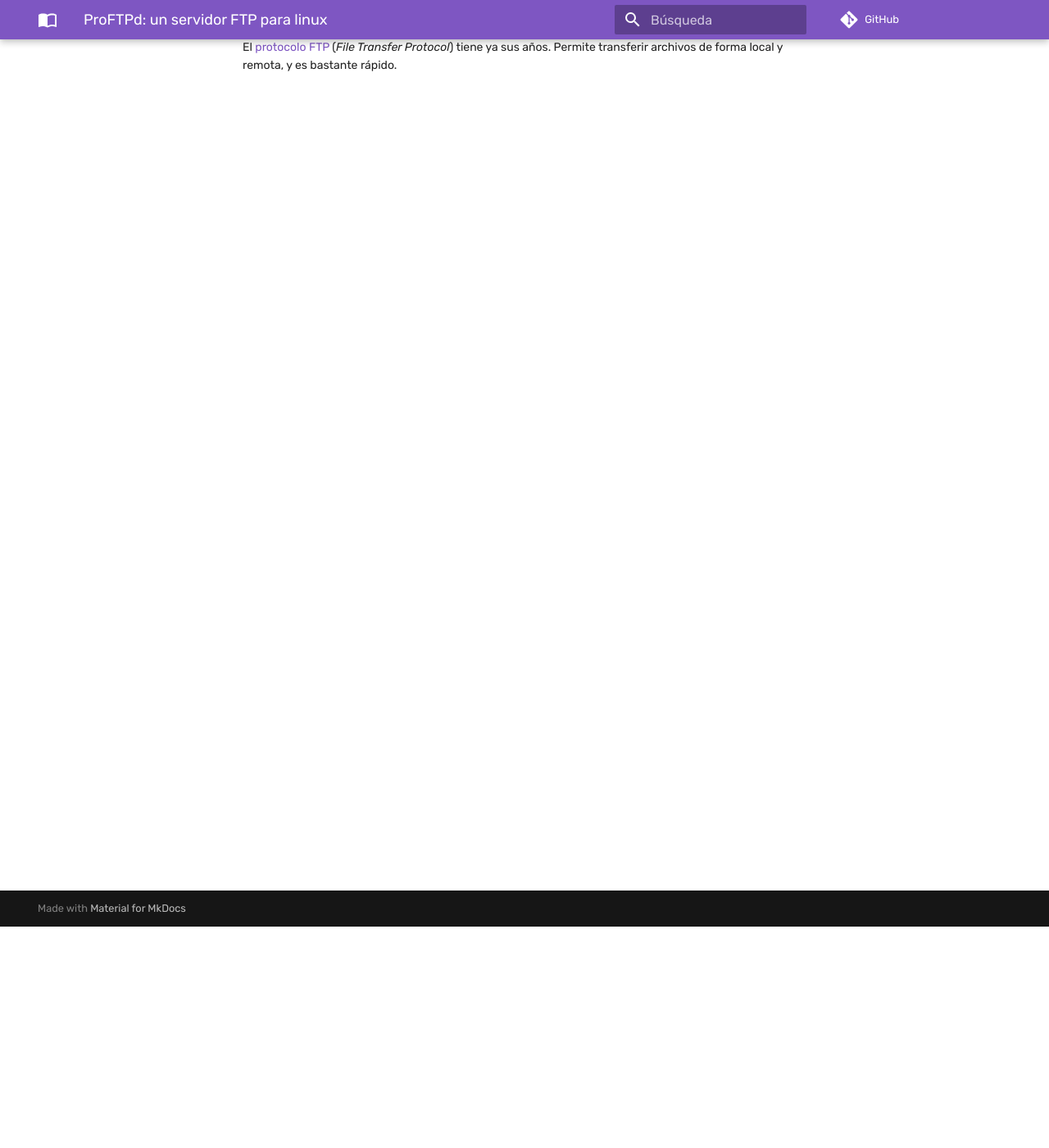
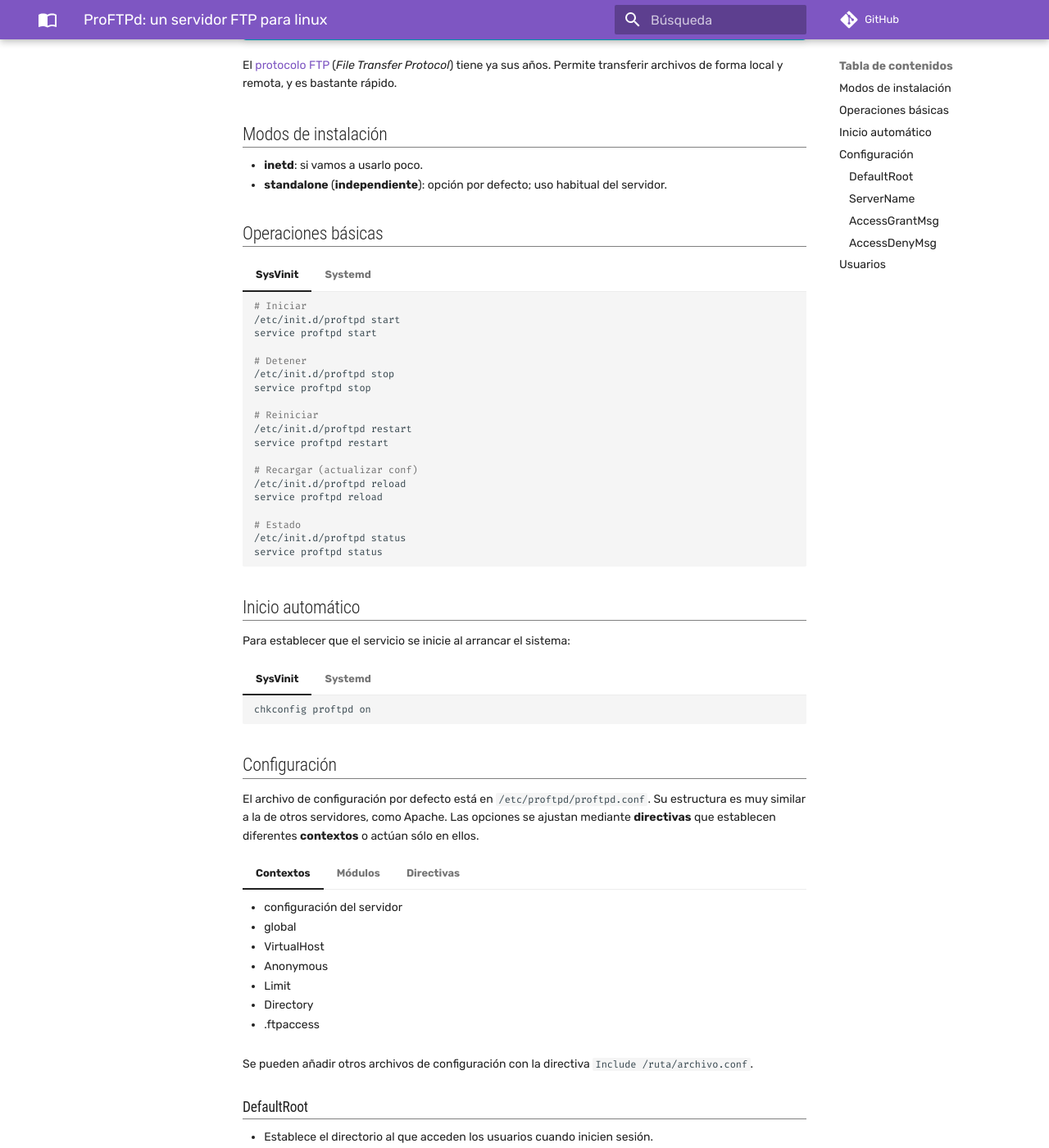
Before and after one commit to jaimeranchal/ohdaw, an MkDocs documentation site: the page built from docs/Herramientas/Servidores/proftpd.md, in a window 1280 px wide and 1400 px high, scrolled down 270 px. Shown: the whole window at 82% size. Built offline with MkDocs 1.6.1 and Material for MkDocs 9.7.7, drawn with Linux system fonts in a browser that asks for light colours; comment, search, counter and statistics services are not loaded; some of the changed text lies outside the part shown.

Commit message:
Actualización notas proftpd

````diff
--- a/docs/Herramientas/Servidores/proftpd.md
+++ b/docs/Herramientas/Servidores/proftpd.md
@@ -1,6 +1,141 @@
 # ProFTPd: un servidor FTP para linux
 
 !!! info "Fuentes"
-    - https://www.redeszone.net/tutoriales/servidores/proftpd/
+    - [Tutorial básico (redeszone.net)](https://www.redeszone.net/tutoriales/servidores/proftpd/)
+    - [Documentación oficial (proftpd.org)](http://www.proftpd.org/docs/)
 
 El [protocolo FTP](https://es.wikipedia.org/wiki/Protocolo_de_transferencia_de_archivos) (_File Transfer Protocol_) tiene ya sus años. Permite transferir archivos de forma local y remota, y es bastante rápido.
+
+## Modos de instalación
+
+- **inetd**: si vamos a usarlo poco.
+- **standalone** (**independiente**): opción por defecto; uso habitual del servidor.
+
+## Operaciones básicas
+
+=== "SysVinit"
+    ```bash
+    # Iniciar
+    /etc/init.d/proftpd start
+    service proftpd start
+
+    # Detener
+    /etc/init.d/proftpd stop
+    service proftpd stop
+
+    # Reiniciar
+    /etc/init.d/proftpd restart
+    service proftpd restart
+
+    # Recargar (actualizar conf)
+    /etc/init.d/proftpd reload
+    service proftpd reload
+
+    # Estado
+    /etc/init.d/proftpd status
+    service proftpd status
+    ```
+=== "Systemd"
+    ```bash
+    # Iniciar
+    systemctl start proftpd
+    systemctl start proftpd.service
+
+    # Detener
+    systemctl stop proftpd
+    systemctl stop proftpd.service
+
+    # Reiniciar
+    systemctl restart proftpd
+    systemctl restart proftpd.service
+
+    # Recargar (actualizar conf)
+    systemctl reload proftpd
+    systemctl reload proftpd.service
+
+    # Estado
+    systemctl status proftpd
+    systemctl status proftpd.service
+    ```
+
+## Inicio automático
+
+Para establecer que el servicio se inicie al arrancar el sistema:
+
+=== "SysVinit"
+    ```bash
+    chkconfig proftpd on
+    ```
+=== "Systemd"
+    ```bash
+    systemctl enable proftpd
+    systemctl enable proftpd.service
+    ```
+
+## Configuración
+
+El archivo de configuración por defecto está en `/etc/proftpd/proftpd.conf`. Su estructura es muy similar a la de otros servidores, como Apache. Las opciones se ajustan mediante **directivas** que establecen diferentes **contextos** o actúan sólo en ellos.
+
+=== "Contextos"
+    - configuración del servidor
+    - global
+    - VirtualHost
+    - Anonymous
+    - Limit
+    - Directory
+    - .ftpaccess
+=== "Módulos"
+    Los más relevantes:
+
+    - `mod_auth`: autenticación
+    - `mod_log`: soporte para archivos de registro
+    - `mod_ldap`: soporte para autenticación con LDAP
+    - `mod_sql`: soporte para SQL
+    - `mod_tls`: soporte para el protocolo TLS/SSL
+=== "Directivas"
+
+
+Se pueden añadir otros archivos de configuración con la directiva `Include /ruta/archivo.conf`.
+
+### DefaultRoot
+
+- Establece el directorio al que acceden los usuarios cuando inicien sesión.
+- Puedes añadir tantos parámetros como usuarios o grupos diferentes necesites
+
+```conf
+# Sintaxis
+DefaultRoot [dir] [grupo de usuarios con acceso a dir]
+
+DefaultRoot /home/ftp A # A solo puede acceder a /home/ftp
+DefaultRoot / B         # B puede acceder a todo el disco
+```
+
+### ServerName
+
+Asigna un nombre al servidor
+
+### AccessGrantMsg
+
+Añade un mensaje de bienvenida.
+
+```conf
+AccessGrantMsg  "Bienvenido a mis archivos"
+```
+
+### AccessDenyMsg
+
+Añade un mensaje de error al iniciar sesión.
+
+```conf
+AccessDenyMsg  "Acceso denegado"
+```
+
+## Usuarios
+
+ProFTPd usa los **usuarios del sistema** por defecto.
+
+=== "Añadir usuario"
+    ```bash
+    sudo adduser usuario
+    sudo passwd usuario
+    ```
````
